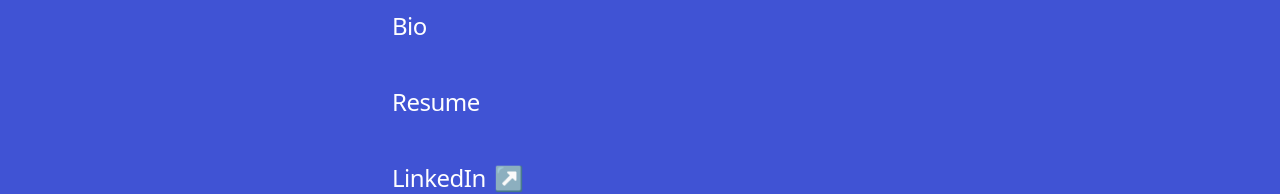
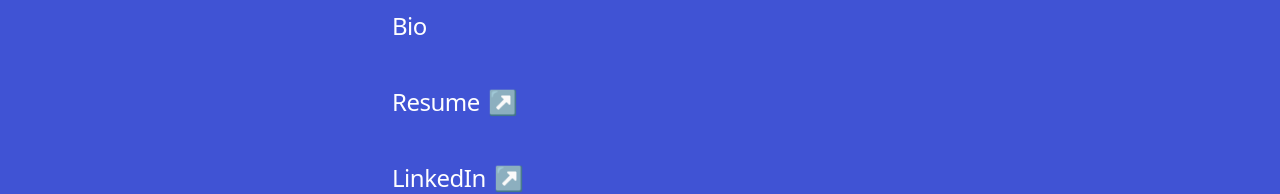
Before and after one commit to isaaciseiler-beep/temp_site, a Next.js app: page / in a window 1280 px wide. Shown: the part 224-418 px from the top of the page. Built offline with nearby package versions, Linux system fonts and the light colour scheme.

Commit message:
Update Menu.tsx

```diff
--- a/components/Menu.tsx
+++ b/components/Menu.tsx
@@ -1,14 +1,29 @@
+// components/Menu.tsx — DROP-IN REPLACEMENT
 "use client";
 
 import { useState } from "react";
 import { AnimatePresence, motion } from "framer-motion";
 
-type Key = "bio" | "resume" | null;
+type Key = "bio" | null;
 
 const EASE_OUT = [0.2, 1, 0.2, 1] as const;
 
 const bioHtml =
   "I&apos;m Isaac, a recent graduate of Washington University in St. Louis, Fulbright and Truman Scholar, and Member of ChatGPT Lab at OpenAI. I&apos;ve directed a communications program on Capitol Hill, published work through OpenAI, set up a congressional office, run my own consultancy, and run AI workshops for educators. I&apos;m currently in the market for tech roles starting summer 2026.";
+
+const list = {
+  hidden: { opacity: 0, y: 10 },
+  show: {
+    opacity: 1,
+    y: 0,
+    transition: { duration: 0.65, ease: EASE_OUT, staggerChildren: 0.06, delayChildren: 0.08 },
+  },
+};
+
+const row = {
+  hidden: { opacity: 0, y: 8 },
+  show: { opacity: 1, y: 0, transition: { duration: 0.55, ease: EASE_OUT } },
+};
 
 function UnderlineLabel({ children }: { children: React.ReactNode }) {
   return (
@@ -57,9 +72,9 @@ export default function Menu() {
   return (
     <div className="w-full h-[100svh] flex items-center justify-center">
       <div className="w-full max-w-xl px-6 sm:px-10">
-        <ul className="w-full space-y-3">
-          {/* bio */}
-          <li className="w-full flex flex-col items-start">
+        <motion.ul className="w-full space-y-3" variants={list} initial="hidden" animate="show">
+          {/* bio (expand only) */}
+          <motion.li variants={row} className="w-full flex flex-col items-start">
             <button
               type="button"
               className={[reset, hit, header, size, "group"].join(" ")}
@@ -89,44 +104,22 @@ export default function Menu() {
                 </motion.div>
               )}
             </AnimatePresence>
-          </li>
+          </motion.li>
 
-          {/* resume */}
-          <li className="w-full flex flex-col items-start">
-            <button
-              type="button"
-              className={[reset, hit, header, size, "group"].join(" ")}
-              onClick={() => setOpen(open === "resume" ? null : "resume")}
+          {/* resume (direct download) */}
+          <motion.li variants={row} className="w-full flex flex-col items-start">
+            <a
+              className={[hit, header, size, "group inline-flex items-center"].join(" ")}
+              href="/resume.pdf"
+              download
             >
               <UnderlineLabel>Resume</UnderlineLabel>
-            </button>
-
-            <AnimatePresence initial={false}>
-              {open === "resume" && (
-                <motion.div
-                  key="resume"
-                  className="w-full overflow-hidden"
-                  initial={{ height: 0, opacity: 0, y: -8 }}
-                  animate={{ height: "auto", opacity: 1, y: 0 }}
-                  exit={{ height: 0, opacity: 0, y: -8 }}
-                  transition={{ duration: 0.28, ease: EASE_OUT }}
-                >
-                  <div className="pt-2 pb-4">
-                    <a
-                      href="/resume.pdf"
-                      download
-                      className={[header, "group inline-flex items-center"].join(" ")}
-                    >
-                      <UnderlineLabel>download resume (pdf)</UnderlineLabel>
-                    </a>
-                  </div>
-                </motion.div>
-              )}
-            </AnimatePresence>
-          </li>
+              <ArrowNE />
+            </a>
+          </motion.li>
 
           {/* linkedin */}
-          <li className="w-full flex flex-col items-start">
+          <motion.li variants={row} className="w-full flex flex-col items-start">
             <a
               className={[hit, header, size, "group inline-flex items-center"].join(" ")}
               href="https://www.linkedin.com/in/isaacseiler/"
@@ -136,10 +129,10 @@ export default function Menu() {
               <UnderlineLabel>LinkedIn</UnderlineLabel>
               <ArrowNE />
             </a>
-          </li>
+          </motion.li>
 
           {/* contact */}
-          <li className="w-full flex flex-col items-start">
+          <motion.li variants={row} className="w-full flex flex-col items-start">
             <a
               className={[hit, header, size, "group inline-flex items-center"].join(" ")}
               href="mailto:isaacseiler@gmail.com"
@@ -147,10 +140,10 @@ export default function Menu() {
               <UnderlineLabel>Contact</UnderlineLabel>
               <ArrowNE />
             </a>
-          </li>
+          </motion.li>
 
-          {/* pill — NOT clickable */}
-          <li className="w-full pt-4">
+          {/* pill — not clickable */}
+          <motion.li variants={row} className="w-full pt-4">
             <div
               className={[
                 "group relative inline-flex items-center justify-center",
@@ -159,10 +152,9 @@ export default function Menu() {
                 "font-sans font-semibold tracking-[0.14em]",
                 "text-xs sm:text-sm uppercase",
                 "overflow-hidden select-none",
-                "pointer-events-none", // key change
+                "pointer-events-none",
               ].join(" ")}
             >
-              {/* hover-only animated background */}
               <motion.div
                 aria-hidden
                 className="pointer-events-none absolute inset-0 opacity-0 group-hover:opacity-100"
@@ -212,8 +204,8 @@ export default function Menu() {
                 }
               `}</style>
             </div>
-          </li>
-        </ul>
+          </motion.li>
+        </motion.ul>
       </div>
     </div>
   );
```
